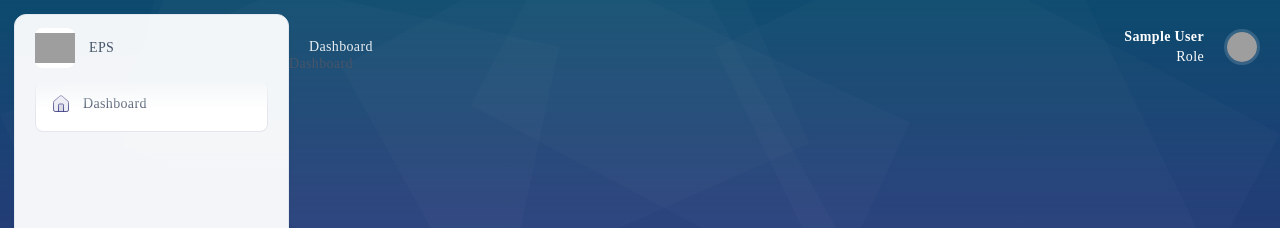
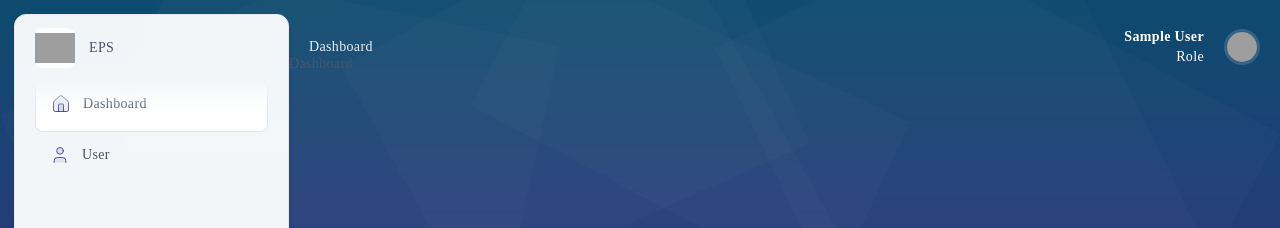
Before and after one commit to kajugadaniels/attendify-client, a React (Vite) app: page /dashboard in a window 1280 px wide. Shown: the top 228 px of the page. Built offline with nearby package versions, Linux system fonts and the light colour scheme; sample sign-in values are in the browser's storage; grey boxes are pictures that could not be loaded; a web font is replaced by a local one.

Commit message:
Get users route

```diff
--- a/src/components/Sidebar.jsx
+++ b/src/components/Sidebar.jsx
@@ -1,6 +1,6 @@
 import React from 'react';
 import { Link, useLocation } from 'react-router-dom';
-import { Accessibility, Hospital, House, Key, UserCog } from 'lucide-react';
+import { House, User } from 'lucide-react';
 
 const Sidebar = () => {
     const location = useLocation();
@@ -43,6 +43,12 @@ const Sidebar = () => {
                             <div className="side-menu__link__title">Dashboard</div>
                         </Link>
                     </li>
+                    <li className={isActive('/users') ? 'bg-white text-primary/10 border rounded-lg border-primary/10' : ''}>
+                        <Link to="/users" className="side-menu__link">
+                            <User className="stroke-[1] w-5 h-5 side-menu__link__icon" />
+                            <div className="side-menu__link__title">User</div>
+                        </Link>
+                    </li>
                 </ul>
             </div>
         </>
```
